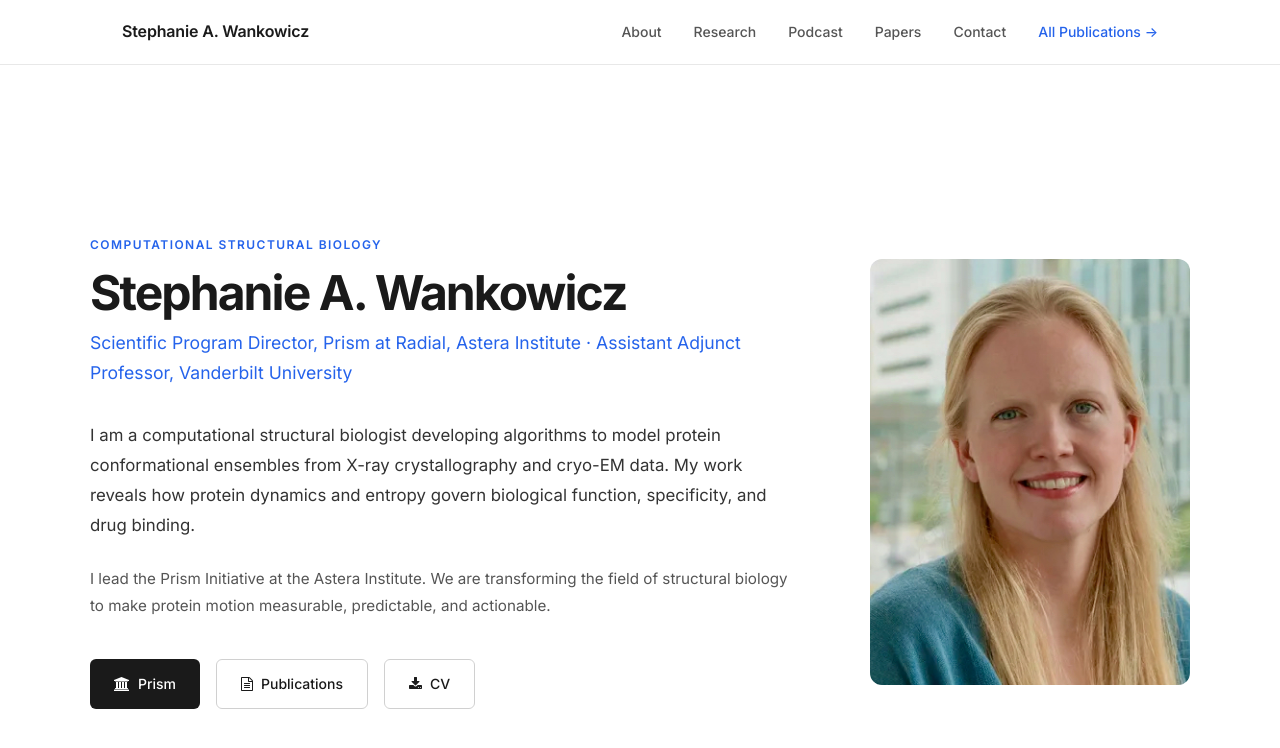
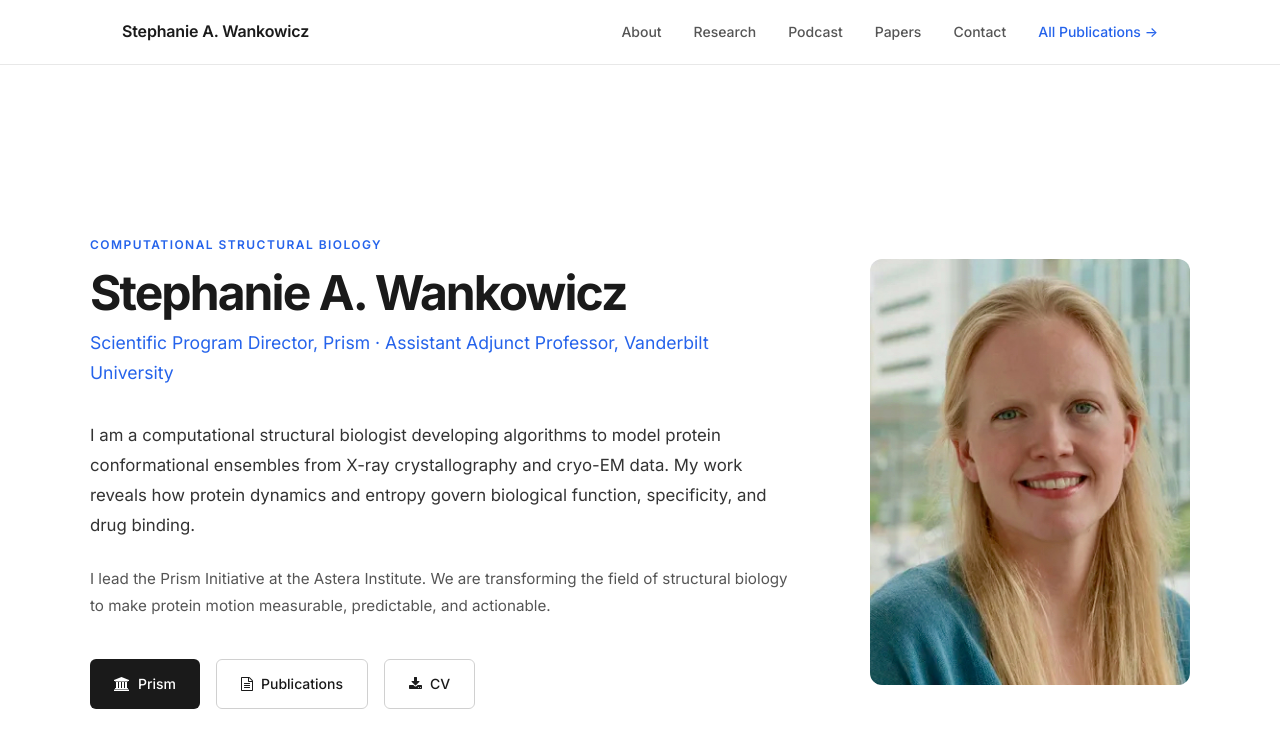
Before and after one commit to stephaniewankowicz/stephaniewankowicz.github.io, a Jekyll site: the page built from index.md, in a window 1280 px wide and 900 px high. Shown: the top 748 px of the window. Built offline with Jekyll 4.4.1, drawn with Linux system fonts in a browser that asks for light colours; nearby versions of some CDN libraries.

Commit message:
Shorten title to remove 'at Radial, Astera Institute'
Co-Authored-By: Claude Sonnet 4.6 <noreply@anthropic.com>

```diff
--- a/_layouts/home.html
+++ b/_layouts/home.html
@@ -52,7 +52,7 @@
         <div class="about-text">
           <span class="section-label">Computational Structural Biology</span>
           <h1 class="about-name">Stephanie A. Wankowicz</h1>
-          <p class="about-role">Scientific Program Director, Prism at Radial, Astera Institute · Assistant Adjunct Professor, Vanderbilt University</p>
+          <p class="about-role">Scientific Program Director, Prism · Assistant Adjunct Professor, Vanderbilt University</p>
           <p class="about-bio">
             I am a computational structural biologist developing algorithms to model protein conformational ensembles from X-ray crystallography and cryo-EM data. My work reveals how protein dynamics and entropy govern biological function, specificity, and drug binding.
           </p>
```
